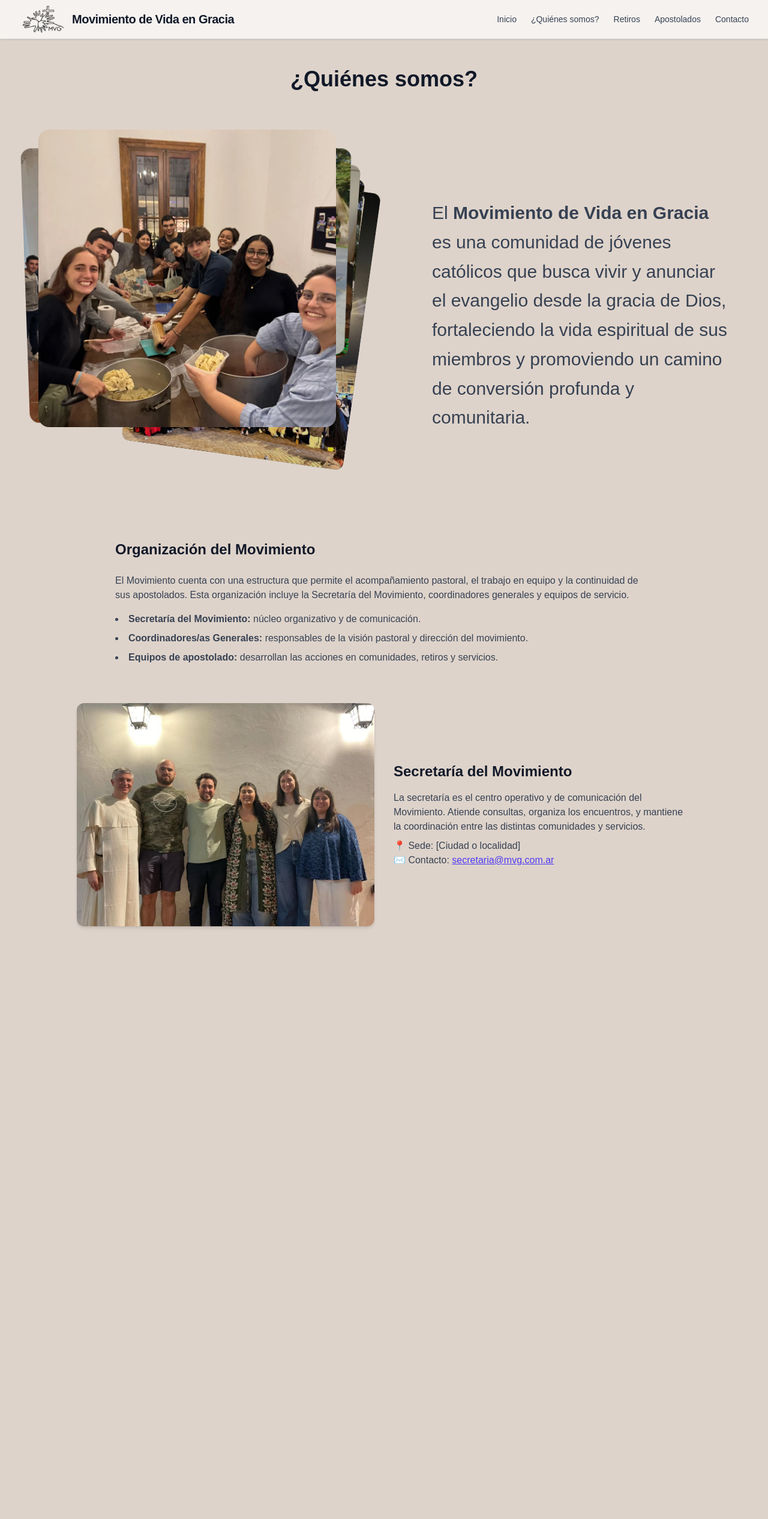
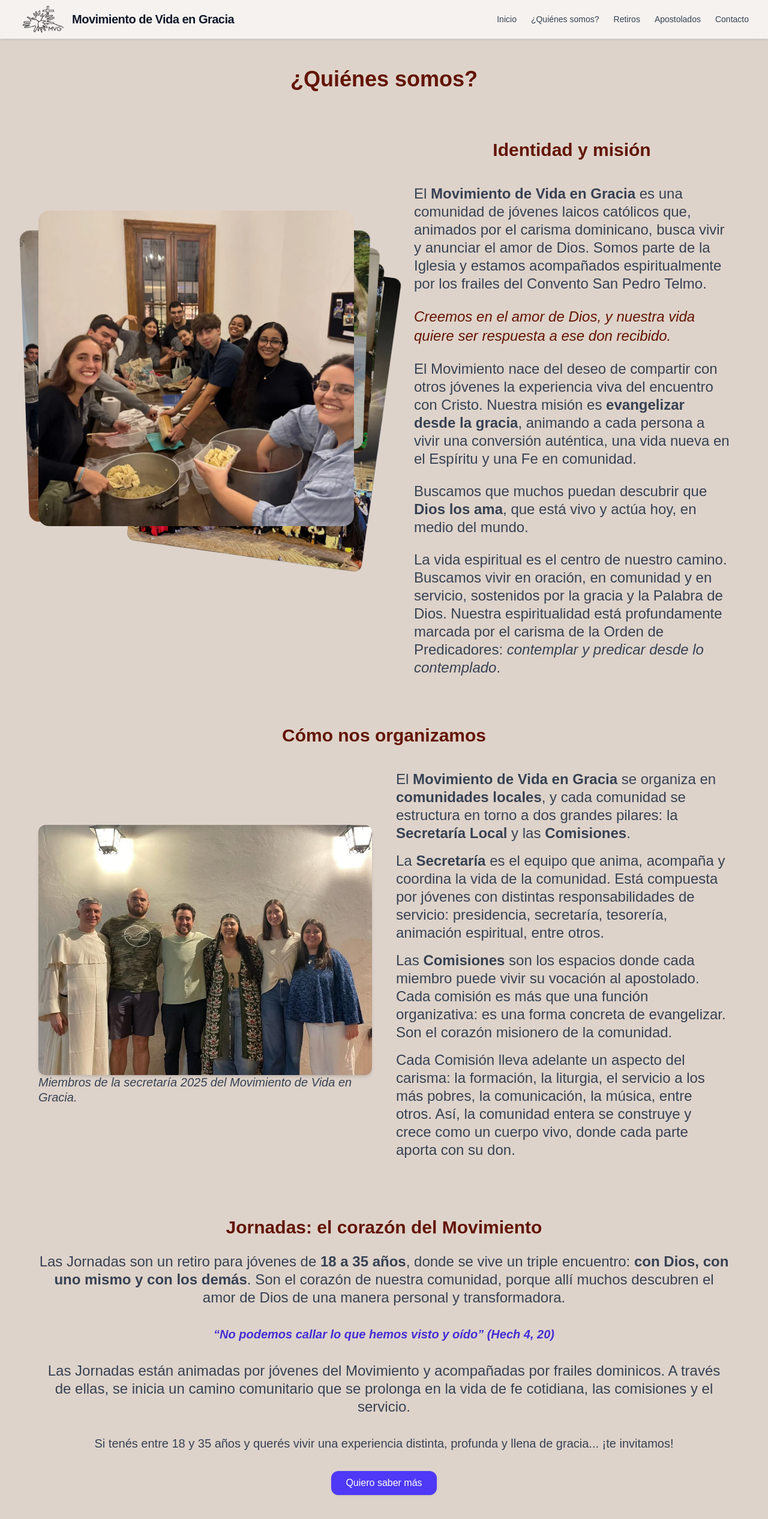
Before and after one commit to LucasWaisten/mvg, a Next.js app: page /quienes-somos in a window 1280 px wide. Shown: the top 2532 px of the page at 60% size. Before the commit the page ends 1592 px from the top, so only its background shows below. Built offline with nearby package versions, Linux system fonts and the light colour scheme; a web font is replaced by a local one.

Commit message:
add MiniCard component; refactor page layout and enhance content presentation in "¿Quiénes somos?" section

```diff
--- a/src/app/quienes-somos/page.tsx
+++ b/src/app/quienes-somos/page.tsx
@@ -1,58 +1,108 @@
 import ComunidadGallery from "@/componets/quienes-somos/comunity-galery";
+import { Subtitle, Title } from "@/componets/common/title";
+import MiniCard from "@/componets/quienes-somos/mini-card";
 
 export default function Page() {
     return (
-        <div className="container mx-auto px-4 py-12 space-y-16">
+        <div className="container mx-auto px-4 py-12 space-y-20">
+            {/* Título principal */}
             <section className="text-center max-w-3xl mx-auto">
-                <h1 className="text-4xl font-bold text-gray-900 mb-4">¿Quiénes somos?</h1>
+                <Title title={"¿Quiénes somos?"} />
             </section>
 
-            {/* Sección 1: Presentación general */}
             <section className="my-16 px-4">
-                <div className="max-w-6xl mx-auto grid grid-cols-1 md:grid-cols-2 gap-40 items-center">
-                    {/* Galería de imágenes */}
-                    <ComunidadGallery/>
-
-                    {/* Texto de presentación */}
-                    <div>
-                        <p className="text-3xl text-gray-700 leading-relaxed">
-                            El <b className="font-shantell">Movimiento de Vida en Gracia</b> es una comunidad de jóvenes católicos que busca vivir y anunciar
-                            el evangelio desde la gracia de Dios, fortaleciendo la vida espiritual de sus miembros y
-                            promoviendo un camino de conversión profunda y comunitaria.
+                <div className="max-w-6xl mx-auto grid grid-cols-1 md:grid-cols-2 gap-25 items-center">
+                    <ComunidadGallery />
+                    <div className="space-y-6">
+                        <div className="text-center mb-10">
+                            <Subtitle subtitle="Identidad y misión" />
+                        </div>
+                        <p className="text-2xl leading-tight text-gray-700">
+                            El <strong className="font-shantell">Movimiento de Vida en Gracia</strong> es una comunidad de jóvenes laicos católicos que, animados por el carisma dominicano, busca vivir y anunciar el amor de Dios. Somos parte de la Iglesia y estamos acompañados espiritualmente por los frailes del Convento San Pedro Telmo.
+                        </p>
+                        <p className="text-2xl italic text-text-main">
+                            Creemos en el amor de Dios, y nuestra vida quiere ser respuesta a ese don recibido.
+                        </p>
+                        <p className="text-2xl leading-tight text-gray-700">
+                            El Movimiento nace del deseo de compartir con otros jóvenes la experiencia viva del encuentro con Cristo. Nuestra misión es <strong>evangelizar desde la gracia</strong>, animando a cada persona a vivir una conversión auténtica, una vida nueva en el Espíritu y una Fe en comunidad.
+                        </p>
+                        <p className="text-2xl leading-tight text-gray-700">
+                            Buscamos que muchos puedan descubrir que <strong>Dios los ama</strong>, que está vivo y actúa hoy, en medio del mundo.
+                        </p>
+                        <p className="text-2xl leading-tight text-gray-700">
+                            La vida espiritual es el centro de nuestro camino. Buscamos vivir en oración, en comunidad y en servicio, sostenidos por la gracia y la Palabra de Dios. Nuestra espiritualidad está profundamente marcada por el carisma de la Orden de Predicadores: <em>contemplar y predicar desde lo contemplado</em>.
                         </p>
                     </div>
                 </div>
             </section>
 
-            {/* Sección 3: Estructura organizativa */}
-            <section className="max-w-4xl mx-auto">
-                <h2 className="text-2xl font-semibold text-gray-900 mb-6">Organización del Movimiento</h2>
-                <p className="text-gray-700 mb-4">
-                    El Movimiento cuenta con una estructura que permite el acompañamiento pastoral, el trabajo en equipo y la
-                    continuidad de sus apostolados. Esta organización incluye la Secretaría del Movimiento, coordinadores generales y equipos de servicio.
-                </p>
-                <ul className="list-disc list-inside text-gray-700 space-y-2">
-                    <li><strong>Secretaría del Movimiento:</strong> núcleo organizativo y de comunicación.</li>
-                    <li><strong>Coordinadores/as Generales:</strong> responsables de la visión pastoral y dirección del movimiento.</li>
-                    <li><strong>Equipos de apostolado:</strong> desarrollan las acciones en comunidades, retiros y servicios.</li>
-                </ul>
+            {/* Sección: Cómo nos organizamos */}
+            <section className="my-20 px-4">
+                <div className="text-center mb-10">
+                    <Subtitle subtitle="Cómo nos organizamos" />
+                </div>
+                <div className="max-w-6xl mx-auto grid grid-cols-1 md:grid-cols-2 gap-10 items-center">
+                    <div className="w-full">
+                        <img
+                            src="/images/secretaria.webp"
+                            alt="Secretaría del Movimiento"
+                            className="rounded-xl shadow-md w-full"
+                        />
+                        <p className="text-xl leading-tight text-gray-700 italic">
+                            Miembros de la secretaría 2025 del Movimiento de Vida en Gracia.
+                        </p>
+                    </div>
+                    <div className="text-gray-700 space-y-4 text-2xl leading-tight">
+                        <p>
+                            El <strong>Movimiento de Vida en Gracia</strong> se organiza en <strong>comunidades locales</strong>, y cada comunidad se estructura en torno a dos grandes pilares: la <strong>Secretaría Local</strong> y las <strong>Comisiones</strong>.
+                        </p>
+                        <p>
+                            La <b>Secretaría</b> es el equipo que anima, acompaña y coordina la vida de la comunidad. Está compuesta por jóvenes con distintas responsabilidades de servicio: presidencia, secretaría, tesorería, animación espiritual, entre otros.
+                        </p>
+                        <p>
+                            Las <b>Comisiones</b> son los espacios donde cada miembro puede vivir su vocación al apostolado. Cada comisión es más que una función organizativa: es una forma concreta de evangelizar. Son el corazón misionero de la comunidad.
+                        </p>
+                        <p>
+                            Cada Comisión lleva adelante un aspecto del carisma: la formación, la liturgia, el servicio a los más pobres, la comunicación, la música, entre otros. Así, la comunidad entera se construye y crece como un cuerpo vivo, donde cada parte aporta con su don.
+                        </p>
+                    </div>
+                </div>
             </section>
 
-            {/* Sección 4: Secretaría del Movimiento */}
-            <section className="flex flex-col md:flex-row items-center gap-8 max-w-5xl mx-auto">
-                <div className="md:w-1/2">
-                    <img src="/images/secretaria.webp" alt="Secretaría del Movimiento" className="rounded-xl shadow-md" />
-                </div>
-                <div className="md:w-1/2">
-                    <h2 className="text-2xl font-semibold text-gray-900 mb-4">Secretaría del Movimiento</h2>
-                    <p className="text-gray-700 mb-2">
-                        La secretaría es el centro operativo y de comunicación del Movimiento. Atiende consultas, organiza los encuentros,
-                        y mantiene la coordinación entre las distintas comunidades y servicios.
+            <section className="my-24 px-4">
+                <div className="max-w-6xl mx-auto text-center space-y-8">
+                    <Subtitle subtitle="Jornadas: el corazón del Movimiento" />
+
+                    {/*<div className="flex justify-center">
+                        <img
+                            src="/images/image1.webp"
+                            alt="Símbolo de la Jornada"
+                            className="w-32 md:w-40 rounded-full shadow-md"
+                        />
+                    </div>*/}
+
+                    <p className="text-2xl leading-tight text-gray-700">
+                        Las Jornadas son un retiro para jóvenes de <strong>18 a 35 años</strong>, donde se vive un triple encuentro: <strong>con Dios, con uno mismo y con los demás</strong>. Son el corazón de nuestra comunidad, porque allí muchos descubren el amor de Dios de una manera personal y transformadora.
                     </p>
-                    <p className="text-gray-700">
-                        📍 Sede: [Ciudad o localidad]<br />
-                        ✉️ Contacto: <a href="mailto:secretaria@mvg.com.ar" className="text-indigo-600 underline">secretaria@mvg.com.ar</a>
+
+                    <p className="text-xl italic text-indigo-700 font-semibold">
+                        “No podemos callar lo que hemos visto y oído” (Hech 4, 20)
                     </p>
+
+                    <p className="text-2xl leading-tight  text-gray-700">
+                        Las Jornadas están animadas por jóvenes del Movimiento y acompañadas por frailes dominicos. A través de ellas, se inicia un camino comunitario que se prolonga en la vida de fe cotidiana, las comisiones y el servicio.
+                    </p>
+
+                    <p className="text-xl text-gray-700">
+                        Si tenés entre 18 y 35 años y querés vivir una experiencia distinta, profunda y llena de gracia... ¡te invitamos!
+                    </p>
+
+                    <a
+                        href="mailto:secretaria@mvg.com.ar"
+                        className="inline-block bg-indigo-600 text-white py-2 px-6 rounded-xl shadow hover:bg-indigo-700 transition"
+                    >
+                        Quiero saber más
+                    </a>
                 </div>
             </section>
         </div>
--- a/src/componets/quienes-somos/comunity-galery.tsx
+++ b/src/componets/quienes-somos/comunity-galery.tsx
@@ -18,9 +18,6 @@ const images = [
     "/images/image9.webp",
     "/images/image10.webp",
     "/images/image11.webp",
-    "/images/image12.webp",
-    "/images/image13.webp",
-    "/images/image14.webp",
 ];
 
 export default function ComunidadGallery() {
@@ -35,7 +32,7 @@ export default function ComunidadGallery() {
                     disableOnInteraction: false,
                 }}
                 modules={[EffectCards, Autoplay]}
-                className="mySwiper w-72 h-96"
+                className="mySwiper w-[360px] h-[450px]"
             >
                 {images.map((src, index) => (
                     <SwiperSlide key={index}>
--- /dev/null
+++ b/src/componets/quienes-somos/mini-card.tsx
@@ -0,0 +1,15 @@
+interface MiniCardProps {
+    icon: string;
+    title: string;
+    description: string;
+}
+
+export default function MiniCard({ icon, title, description }: MiniCardProps) {
+    return (
+        <div className="bg-white shadow-md rounded-xl p-4 text-left hover:shadow-lg transition">
+            <div className="text-3xl mb-2">{icon}</div>
+            <h3 className="text-lg font-semibold mb-1">{title}</h3>
+            <p className="text-sm text-gray-600">{description}</p>
+        </div>
+    );
+}
```
